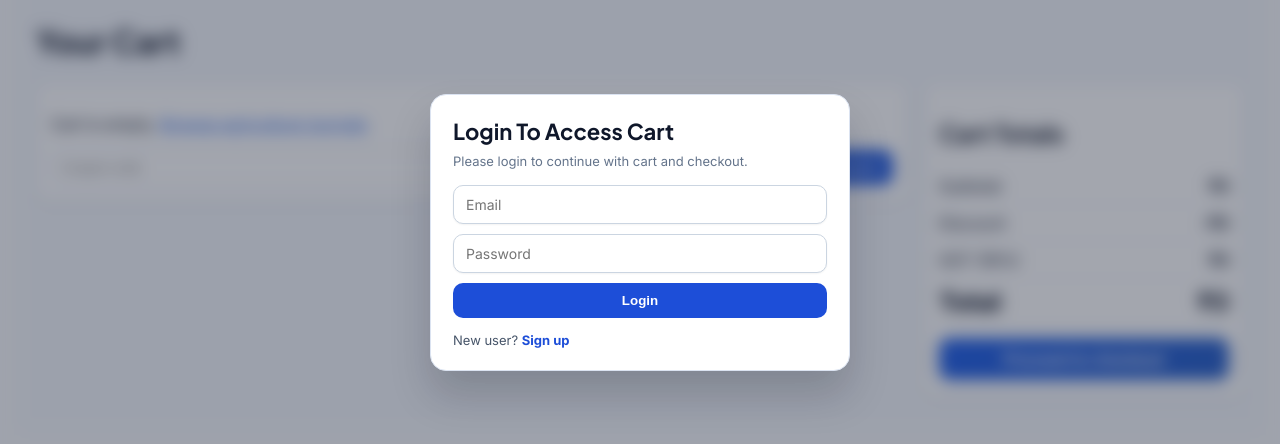
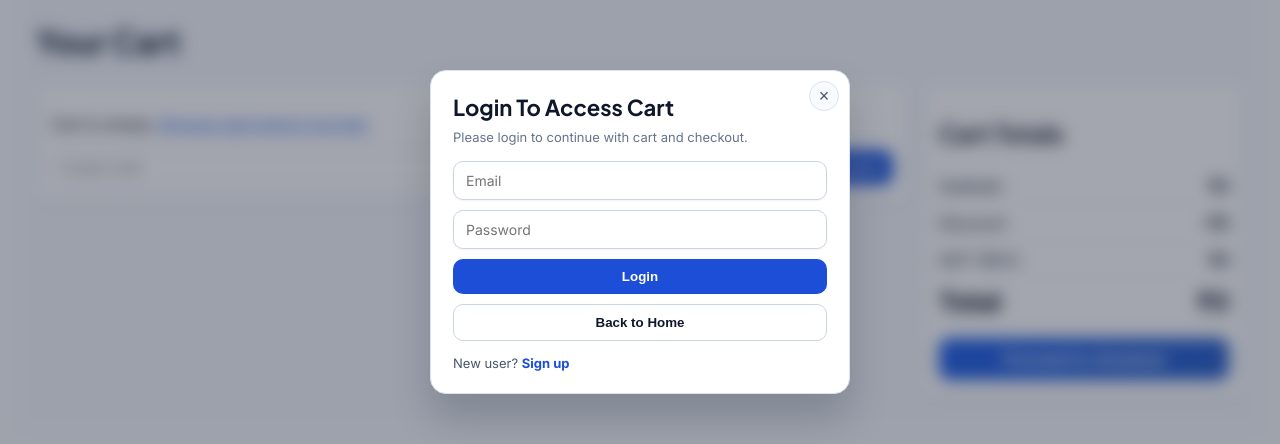
Before and after one commit to celnetamit/shop.stm, a Next.js app: page /cart in a window 1280 px wide. Shown: the part 168-612 px from the top of the page. Built offline with nearby package versions, Linux system fonts and the light colour scheme; no server answers.

Commit message:
Improve auth popup close UX and default light theme

```diff
--- a/app/components/auth-required-overlay.tsx
+++ b/app/components/auth-required-overlay.tsx
@@ -45,7 +45,28 @@ export default function AuthRequiredOverlay({ show, title = "Login Required", su
 
   return (
     <div style={{ position: "fixed", inset: 0, background: "rgba(15, 23, 42, 0.38)", backdropFilter: "blur(6px)", zIndex: 10000, display: "flex", alignItems: "center", justifyContent: "center", padding: "16px" }}>
-      <div style={{ width: "100%", maxWidth: "420px", borderRadius: "16px", border: "1px solid #dbe3f1", background: "#fff", boxShadow: "0 24px 40px rgba(2, 12, 27, 0.18)", padding: "22px" }}>
+      <div style={{ width: "100%", maxWidth: "420px", borderRadius: "16px", border: "1px solid #dbe3f1", background: "#fff", boxShadow: "0 24px 40px rgba(2, 12, 27, 0.18)", padding: "22px", position: "relative" }}>
+        <button
+          type="button"
+          onClick={() => router.push("/")}
+          aria-label="Close and go to home"
+          style={{
+            position: "absolute",
+            top: "10px",
+            right: "10px",
+            width: "30px",
+            height: "30px",
+            borderRadius: "999px",
+            border: "1px solid #dbe3f1",
+            background: "#f8fafc",
+            color: "#475569",
+            cursor: "pointer",
+            fontSize: "18px",
+            lineHeight: "1"
+          }}
+        >
+          ×
+        </button>
         <h2 style={{ margin: "0 0 8px 0", fontSize: "22px", color: "#0f172a" }}>{title}</h2>
         <p style={{ margin: "0 0 16px 0", fontSize: "13px", color: "#64748b" }}>{subtitle}</p>
 
@@ -71,6 +92,21 @@ export default function AuthRequiredOverlay({ show, title = "Login Required", su
           <button type="submit" disabled={loading} style={{ border: "none", borderRadius: "10px", background: "#1d4ed8", color: "#fff", padding: "10px 12px", fontWeight: 700, cursor: "pointer" }}>
             {loading ? "Signing in..." : "Login"}
           </button>
+          <button
+            type="button"
+            onClick={() => router.push("/")}
+            style={{
+              border: "1px solid #cbd5e1",
+              borderRadius: "10px",
+              background: "#fff",
+              color: "#0f172a",
+              padding: "10px 12px",
+              fontWeight: 600,
+              cursor: "pointer"
+            }}
+          >
+            Back to Home
+          </button>
         </form>
 
         <p style={{ margin: "14px 0 0 0", fontSize: "13px", color: "#475569" }}>
--- a/app/components/site-shell.tsx
+++ b/app/components/site-shell.tsx
@@ -26,8 +26,7 @@ export default function SiteShell({ children }: { children: React.ReactNode }) {
 
   useEffect(() => {
     const savedTheme = localStorage.getItem("stm-theme") as "light" | "dark" | null;
-    const systemPrefersDark = window.matchMedia("(prefers-color-scheme: dark)").matches;
-    const initialTheme = savedTheme || (systemPrefersDark ? "dark" : "light");
+    const initialTheme = savedTheme || "light";
     setTheme(initialTheme);
 
     if (initialTheme === "dark") {
```
